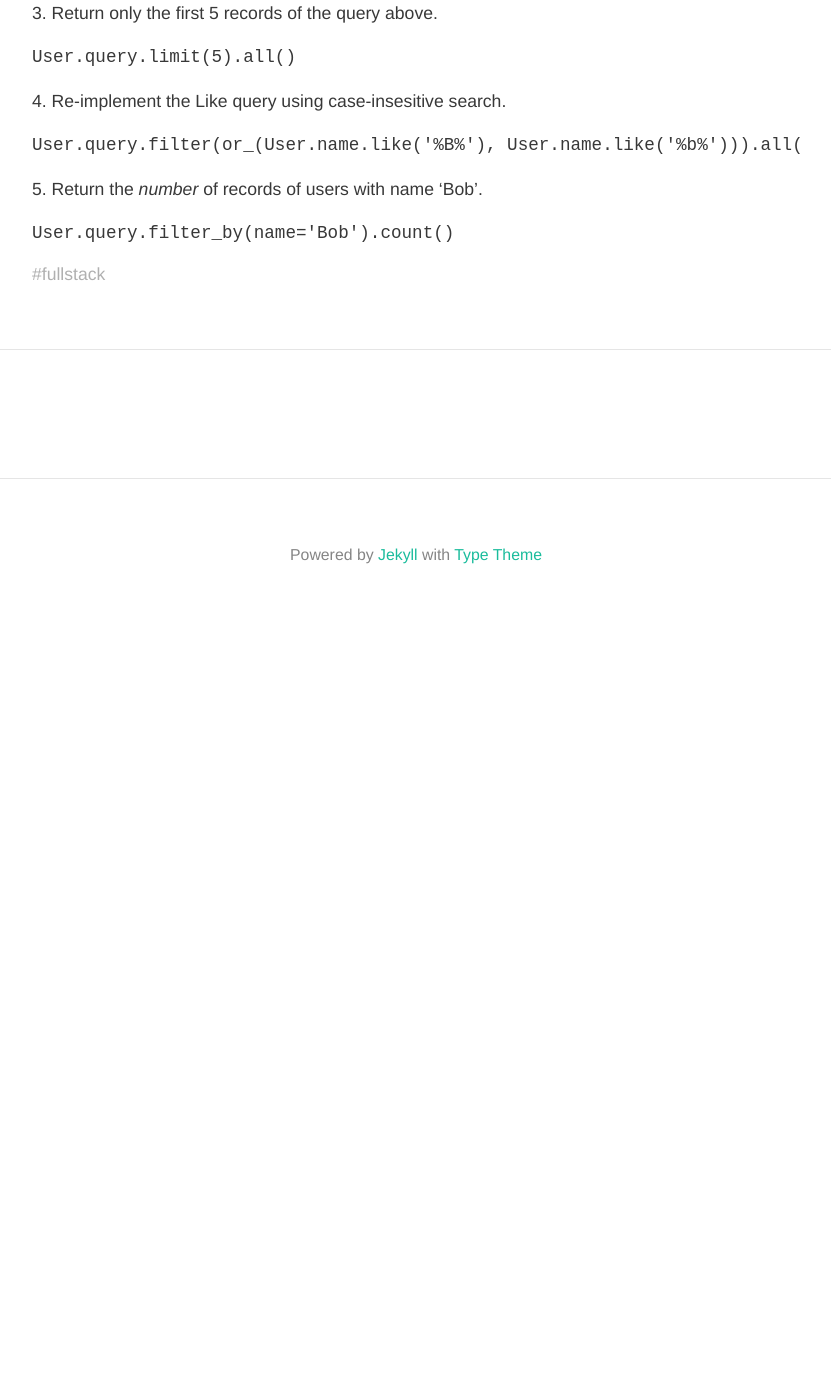
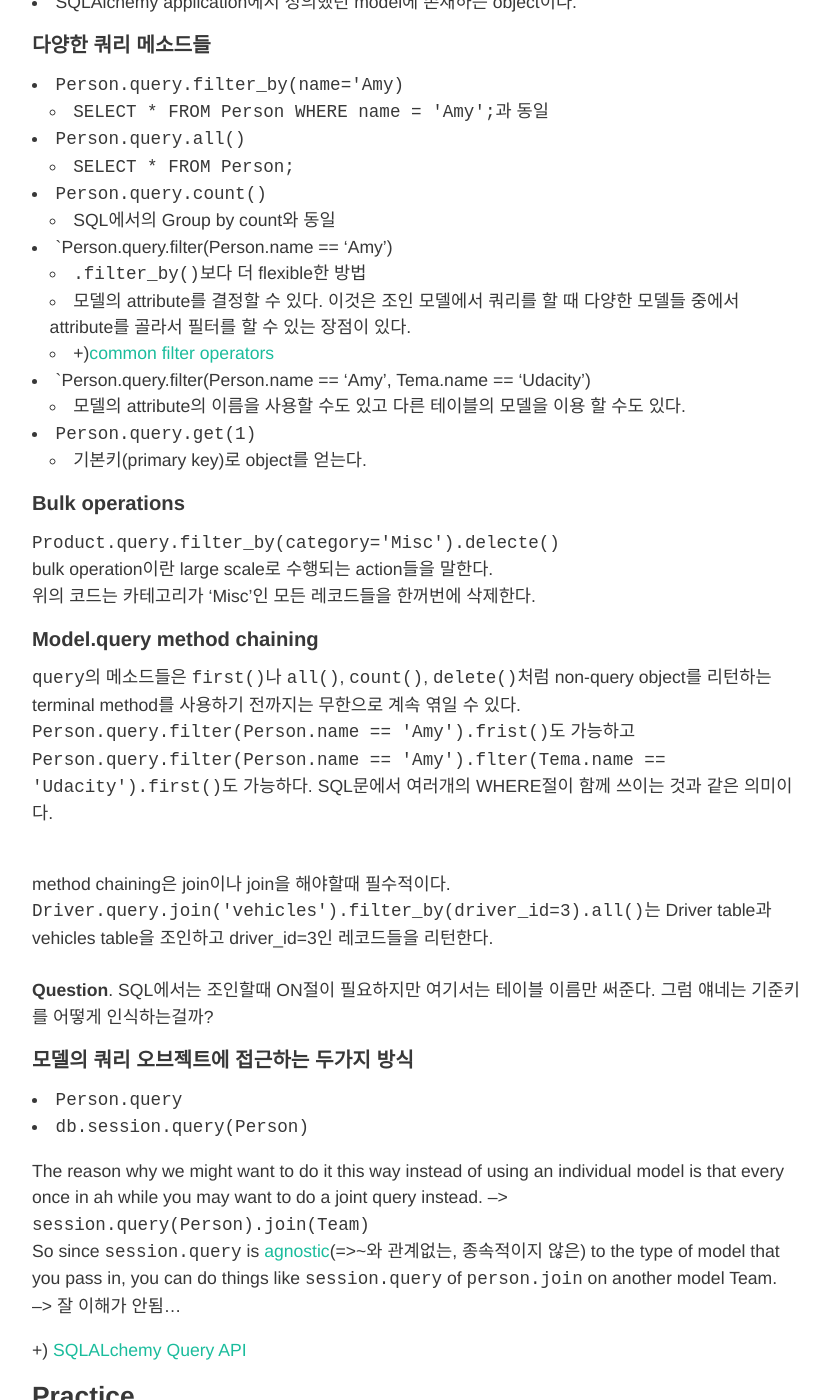
Before and after one commit to HyunlangBan/hyunlangban.github.io, a Jekyll site: the page built from _posts/2020-01-31-fullstack-07.md, in a window 1280 px wide and 1400 px high, scrolled down 644 px. Shown: the whole window, without its empty margins (224-1055 px from the left). Built offline with Jekyll 4.4.1, drawn with Linux system fonts in a browser that asks for light colours; nearby versions of some CDN libraries; comment, search, counter and statistics services are not loaded; before the commit the page ends 1274 px from its top, so only the background shows below that; some of the changed text lies outside the part shown.

Commit message:
Update 2020-01-31-fullstack-07.md

````diff
--- a/_posts/2020-01-31-fullstack-07.md
+++ b/_posts/2020-01-31-fullstack-07.md
@@ -3,8 +3,54 @@ layout: post
 tag: fullstack
 title: SQLAlchemy ORM in Depth
 ---
+### Overview
+- SQLAlchemy와 SQLAlchemy ORM은 파이썬 환경에서 모델을 만들거나 상호작용하기 위해 사용하는 가장 인기있는 라이브러리 중 하나이다.
+- It's a very well-developed library that offers flexibility and versatility(ability to adapt or be adapted to many different functions or activities) and how we can work with models in our web applications.
 
-## Practice
+### Model.**query**
+- Query는 SQLAlchemy에서 생성되는 모든 `SELECT`문의 근원지이다.
+- SQLAlchemy application에서 정의했던 model에 존재하는 object이다.
+
+#### 다양한 쿼리 메소드들
+- `Person.query.filter_by(name='Amy)`
+   - `SELECT * FROM Person WHERE name = 'Amy';`과 동일
+- `Person.query.all()`
+  - `SELECT * FROM Person;`
+- `Person.query.count()`
+  - SQL에서의 Group by count와 동일
+- `Person.query.filter(Person.name == 'Amy')
+  - `.filter_by()`보다 더 flexible한 방법
+  - 모델의 attribute를 결정할 수 있다. 이것은 조인 모델에서 쿼리를 할 때 다양한 모델들 중에서 attribute를 골라서 필터를 할 수 있는 장점이 있다.
+  - +)[common filter operators](https://docs.sqlalchemy.org/en/13/orm/tutorial.html#common-filter-operators)
+- `Person.query.filter(Person.name == 'Amy', Tema.name == 'Udacity')
+  - 모델의 attribute의 이름을 사용할 수도 있고 다른 테이블의 모델을 이용 할 수도 있다.
+- `Person.query.get(1)`
+  - 기본키(primary key)로 object를 얻는다.
+
+#### Bulk operations
+`Product.query.filter_by(category='Misc').delecte()`<br>
+bulk operation이란 large scale로 수행되는 action들을 말한다.<br>
+위의 코드는 카테고리가 'Misc'인 모든 레코드들을 한꺼번에 삭제한다.
+
+#### Model.query method chaining
+`query`의 메소드들은 `first()`나 `all()`, `count()`, `delete()`처럼 non-query object를 리턴하는 terminal method를 사용하기 전까지는 무한으로 계속 엮일 수 있다.<br>
+ `Person.query.filter(Person.name == 'Amy').frist()`도 가능하고 `Person.query.filter(Person.name == 'Amy').flter(Tema.name == 'Udacity').first()`도 가능하다. SQL문에서 여러개의 WHERE절이 함께 쓰이는 것과 같은 의미이다.<br><br>
+
+ method chaining은 join이나 join을 해야할때 필수적이다.<br>
+ `Driver.query.join('vehicles').filter_by(driver_id=3).all()`는 Driver table과 vehicles table을 조인하고 driver_id=3인 레코드들을 리턴한다.<br><br>
+**Question**. SQL에서는 조인할때 ON절이 필요하지만 여기서는 테이블 이름만 써준다. 그럼 얘네는 기준키를 어떻게 인식하는걸까?
+
+#### 모델의 쿼리 오브젝트에 접근하는 두가지 방식
+- `Person.query`
+- `db.session.query(Person)`
+
+The reason why we might want to do it this way instead of using an individual model is that every once in ah while you may want to do a joint query instead. --> `session.query(Person).join(Team)`<br>
+So since `session.query` is [agnostic](http://egloos.zum.com/nemonein/v/5287050)(=>~와 관계없는, 종속적이지 않은) to the type of model that you pass in, you can do things like `session.query` of `person.join` on another model Team.<br>
+--> 잘 이해가 안됨...
+
+ +) [SQLALchemy Query API](https://docs.sqlalchemy.org/en/13/orm/query.html)
+
+### Practice
 Let's say you created a Users tale with a `name` attribute.
 1. Implement a query to filter all users by name 'Bob'.
 ```
````
